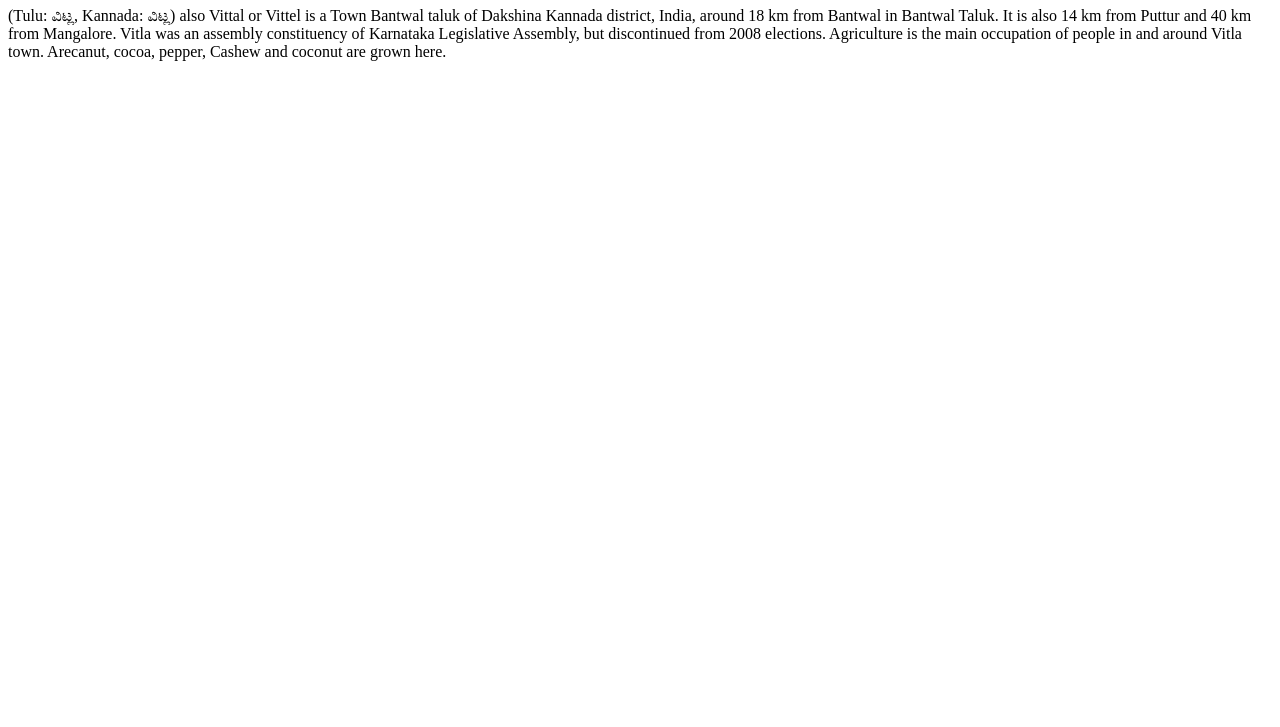
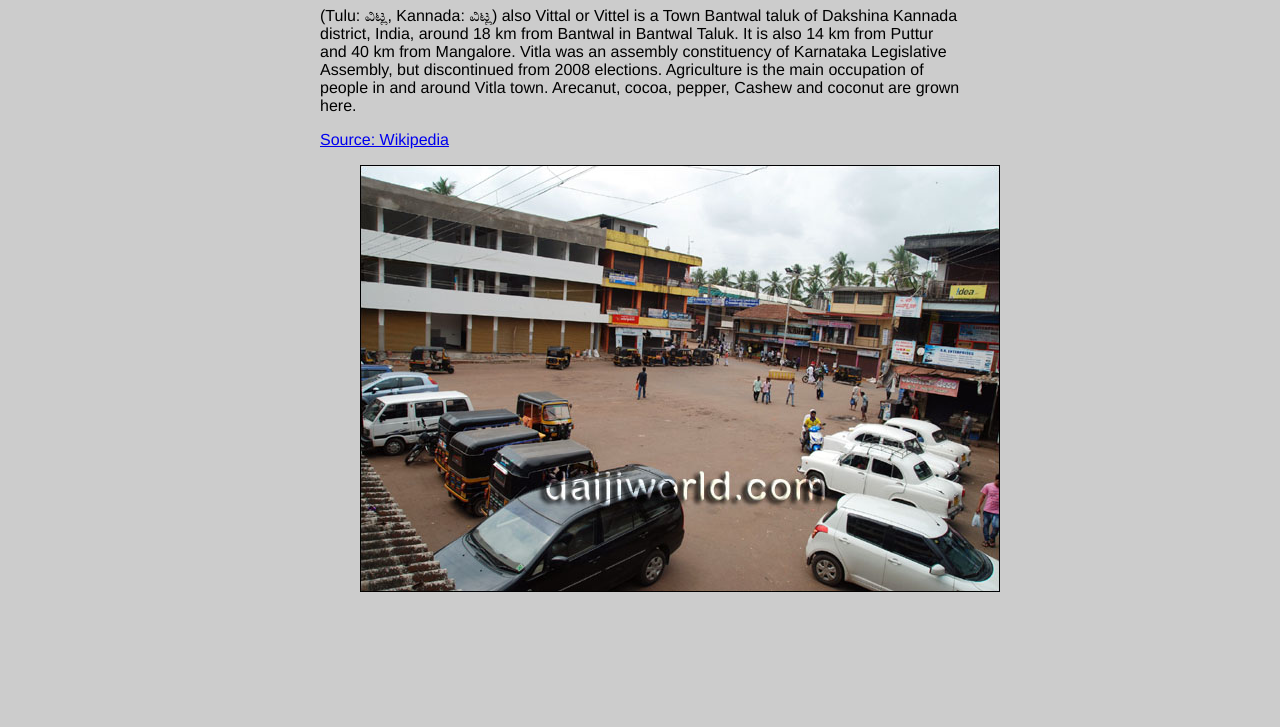
Before and after one commit to nandan-pc/html_practice, a plain HTML site: page index.html in a window 1280 px wide. Shown: the part 73-800 px from the top of the page. Drawn offline with Linux system fonts and the light colour scheme.

Commit message:
javascript, css code

```diff
--- a/index.html
+++ b/index.html
@@ -2,11 +2,17 @@
 <html lang="en" dir="ltr">
 <head>
   <meta charset="utf-8" />
+  <link href="style.css" rel="stylesheet" />
   <title>Vitla</title>
 </head>
 <body>
 <h1>Vitla</h1>
 <p> (Tulu: ವಿಟ್ಲ, Kannada: ವಿಟ್ಲ) also Vittal or Vittel is a Town Bantwal taluk of Dakshina Kannada district, India, around 18 km from Bantwal in Bantwal Taluk. It is also 14 km from Puttur and 40 km from Mangalore. Vitla was an assembly constituency of Karnataka Legislative Assembly, but discontinued from 2008 elections. Agriculture is the main occupation of people in and around Vitla town. Arecanut, cocoa, pepper, Cashew and coconut are grown here.
 </p>
+<p>
+	<a href="https://en.wikipedia.org/wiki/Vitla">Source: Wikipedia</a>
+	<figure><img src="vitlatown.jpg" alt="Vitla town" /></figure>
+</p>
+<script src="scripts.js" type="text/javascript"></script>
 </body>
 </html>
--- /dev/null
+++ b/scripts.js
@@ -0,0 +1 @@
+alert('Hello, World!')
--- /dev/null
+++ b/style.css
@@ -0,0 +1,10 @@
+body {
+  background: #ccc;
+  color: black;
+  max-width: 40em;
+  margin-left: auto;
+  margin-right: auto;
+}
+p {
+  font-family: Helvetica, sans-serif;
+}
```
Also changed, not shown: vitlatown.jpg (added).
